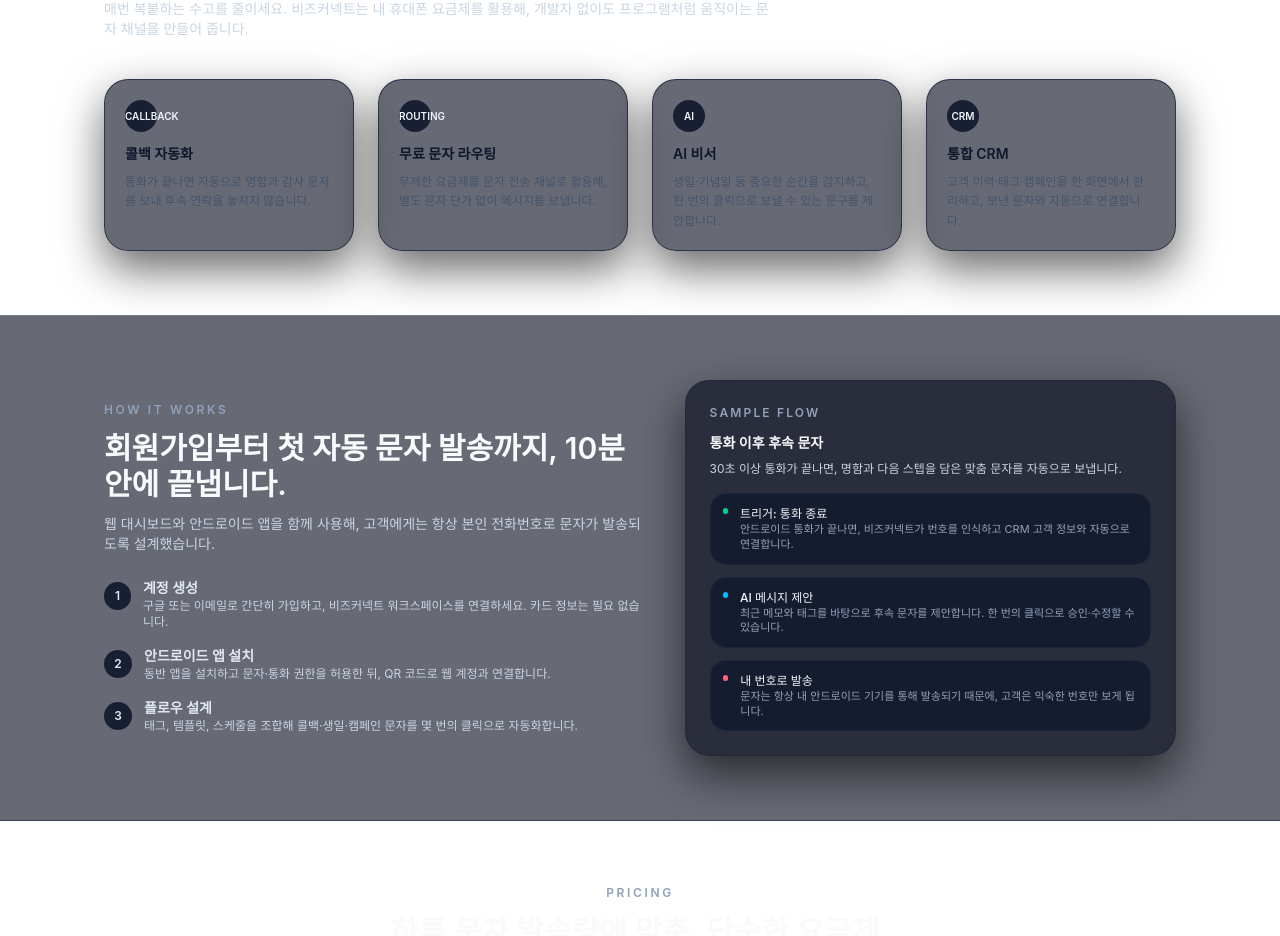
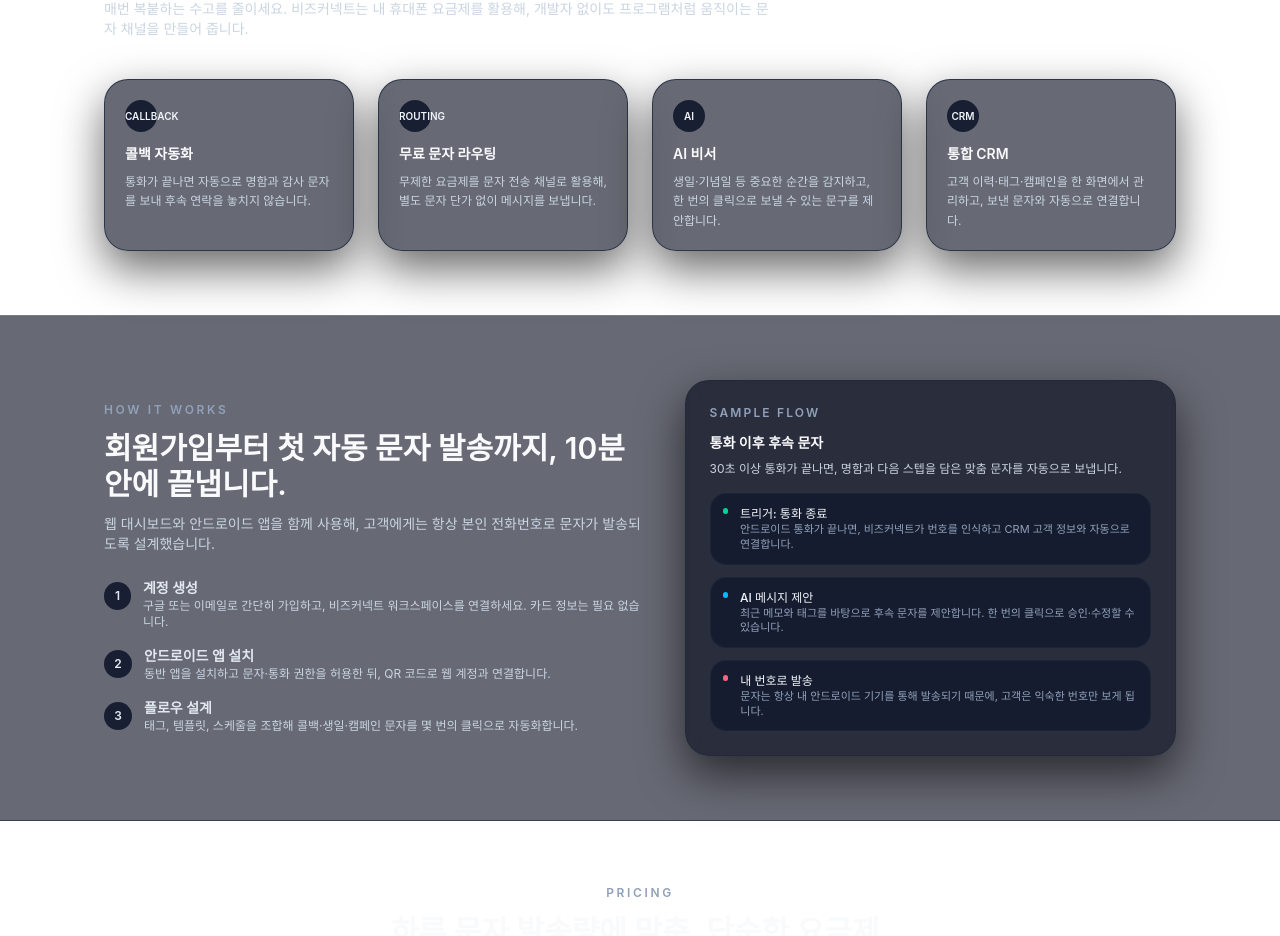
Before and after one commit to cho-y-j/bizconnect, a Next.js app in the folder web/: page / in a window 1280 px wide. Shown: the part 812-1748 px from the top of the page. Built offline with nearby package versions, Linux system fonts and the light colour scheme; no server answers.

Commit message:
style(web): match Twilio-like dark hero background and text contrast

```diff
--- a/web/src/app/globals.css
+++ b/web/src/app/globals.css
@@ -1,8 +1,8 @@
 @import "tailwindcss";
 
 :root {
-  --background: #ffffff;
-  --foreground: #0f172a;
+  --background: #020617;
+  --foreground: #e5e7eb;
   --accent: #f97373;
   --accent-soft: #fb7185;
   --muted: #6b7280;
@@ -22,7 +22,7 @@
 body {
   min-height: 100vh;
   margin: 0;
-  background: #ffffff;
+  background: #020617;
   color: var(--foreground);
   font-family: var(--font-geist-sans), system-ui, -apple-system, BlinkMacSystemFont,
     "Segoe UI", sans-serif;
--- a/web/src/app/page.tsx
+++ b/web/src/app/page.tsx
@@ -265,10 +265,10 @@ function HomeContent() {
                   <div className="mb-3 h-8 w-8 rounded-full bg-slate-900/90 text-center text-[10px] font-semibold uppercase leading-8 text-slate-100">
                     {item.key}
                   </div>
-                  <h3 className="text-sm font-semibold text-slate-900">
+                  <h3 className="text-sm font-semibold text-slate-50">
                     {lang === 'ko' ? item.titleKo : item.titleEn}
                   </h3>
-                  <p className="mt-2 text-xs leading-relaxed text-slate-600">
+                  <p className="mt-2 text-xs leading-relaxed text-slate-300">
                     {lang === 'ko' ? item.bodyKo : item.bodyEn}
                   </p>
                 </Card>
```
